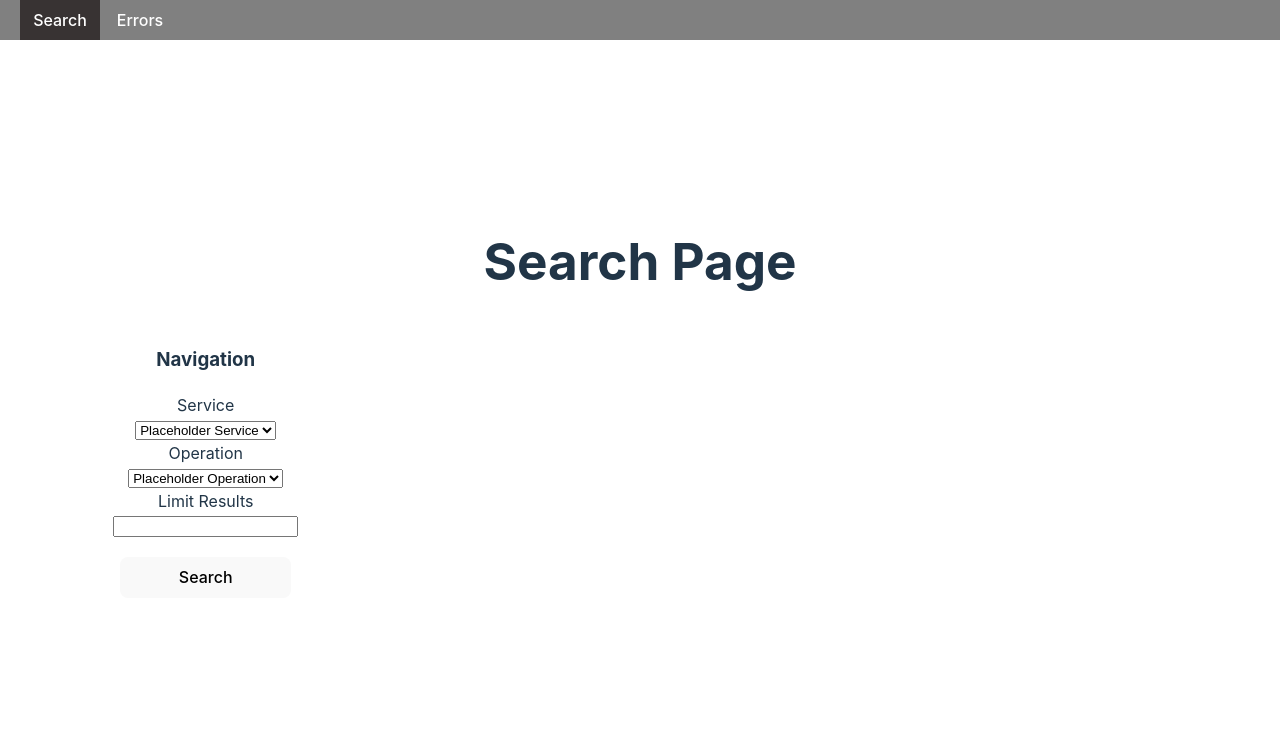
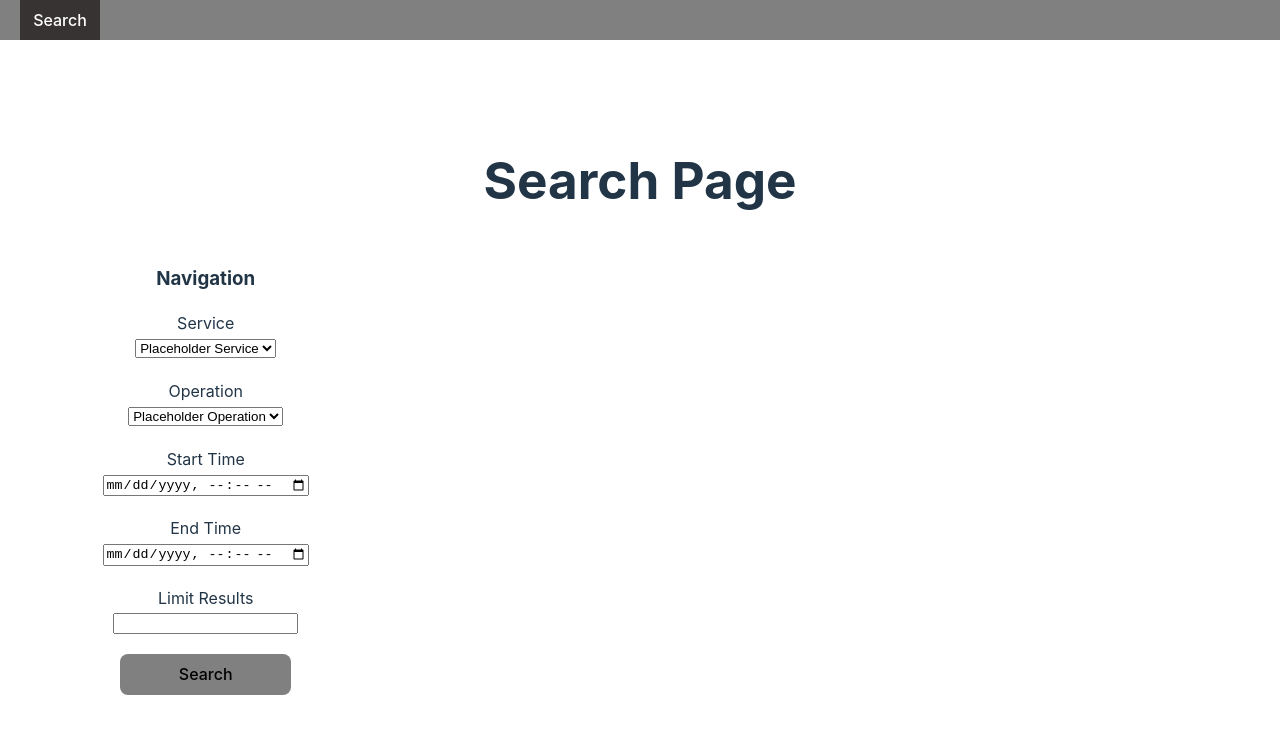
Before and after one commit to Avi18971911/Augur, a React (Vite) app in the folder frontend/: page / in a window 1280 px wide. Shown: the top 734 px of the page. Built offline with nearby package versions, Linux system fonts and the light colour scheme.

Commit message:
Update SearchPage

```diff
--- a/frontend/src/components/NavigationForm.tsx
+++ b/frontend/src/components/NavigationForm.tsx
@@ -1,8 +1,10 @@
 import {useState} from "react";
 
 function NavigationForm() {
-    const [selectedService, setSelectedService] = useState("")
-    const [selectedOperation, setSelectedOperation] = useState("")
+    const [selectedService, setSelectedService] = useState<string | undefined>(undefined)
+    const [selectedOperation, setSelectedOperation] = useState<string | undefined>(undefined)
+    const [searchStartTime, setSearchStartTime] = useState<string | undefined>(undefined)
+    const [searchEndTime, setSearchEndTime] = useState<string | undefined>(undefined)
 
     return (
         <div style={{
@@ -22,7 +24,9 @@ function NavigationForm() {
                     <option value={"service1"}>Placeholder Service</option>
                 </select>
 
-                <div>
+                <div
+                    style={{marginTop: '20px'}}
+                >
                     Operation
                 </div>
                 <select
@@ -32,13 +36,40 @@ function NavigationForm() {
                     <option value={"operation1"}>Placeholder Operation</option>
                 </select>
 
-                <div>
+                <div
+                    style={{marginTop: '20px'}}
+                >
+                    Start Time
+                </div>
+                <input
+                    type={"datetime-local"} value={searchStartTime}
+                    name={"startTime"} onChange={(e) => setSearchStartTime(e.target.value)}
+                />
+
+                <div
+                    style={{marginTop: '20px'}}
+                >
+                    End Time
+                </div>
+                <input
+                    type={"datetime-local"} value={searchEndTime}
+                    name={"endTime"} onChange={(e) => setSearchEndTime(e.target.value)}
+                />
+
+                <div
+                    style={{marginTop: '20px'}}
+                >
                     Limit Results
                 </div>
                 <input type={"number"} name={"limit"} />
             </form>
 
-            <button type={"submit"} style={{marginTop: '20px', width: '50%'}}>Search</button>
+            <button
+                type={"submit"}
+                style={{marginTop: '20px', width: '50%', marginBottom: '20px', background: 'gray'}}
+            >
+                Search
+            </button>
         </div>
     )
 }
--- a/frontend/src/config/routes.ts
+++ b/frontend/src/config/routes.ts
@@ -1,6 +1,5 @@
 const routes = {
     search: { path: '/', label: 'Search' },
-    errors: { path: '/errors', label: 'Errors' },
 }
 
 export default routes
--- a/frontend/src/pages/SearchPage.tsx
+++ b/frontend/src/pages/SearchPage.tsx
@@ -2,7 +2,7 @@ import NavigationForm from "../components/NavigationForm.tsx";
 
 function SearchPage() {
     return (
-        <div style={{width: '100%'}}>
+        <div style={{width: '100%', marginTop: '70px'}}>
             <h1>Search Page</h1>
             <div style={{ display: 'flex', flexDirection: 'row'}}>
                 <div style={{ display: 'flex', gap: '1rem', flex: '0.8' }}>
```
